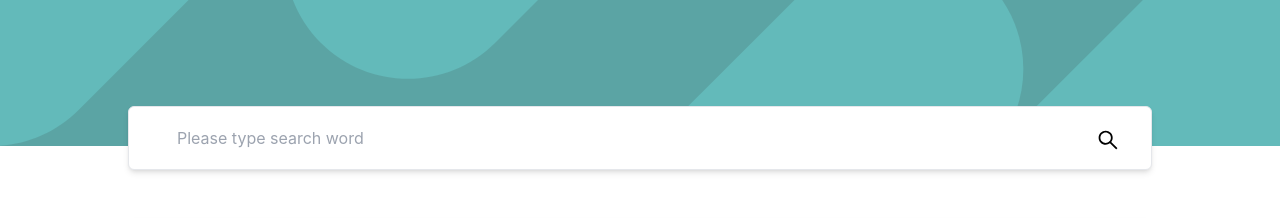
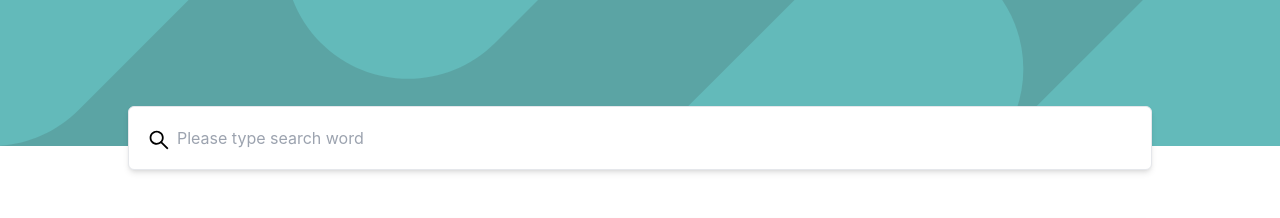
Before and after one commit to TingChiehLin/job-listing-filtering, a React (Create React App) app: page / in a window 1280 px wide. Shown: the top 218 px of the page. Built offline with nearby package versions, Linux system fonts and the light colour scheme.

Commit message:
JST-Refactoring to remove redux

```diff
--- a/src/components/SearchBar.tsx
+++ b/src/components/SearchBar.tsx
@@ -1,5 +1,4 @@
 import { ChangeEvent, FC, useState } from "react";
-import { useDispatch } from "react-redux";
 import { searchFieldActions } from "../store/searchField";
 
 import Tag from "../models/Tag.model";
@@ -8,45 +7,27 @@ import TagBox from "../components/TagBox";
 
 import { AiOutlineSearch, AiOutlineClose } from "react-icons/ai";
 
-const SearchBar: FC = () => {
-  const dispatch = useDispatch();
-  const [tags, setTags] = useState<Tag[]>([]);
-  const [searchText, setsearchText] = useState<string>("");
-  const [isTriger, setIsTriger] = useState<boolean>(false);
+interface SearchBarProps {
+  tags: string[],
+  onAddTag: (tag: string) => void,
+  onRemoveTag: (tag: string) => void,
+  onClearTags: () => void,
+};
 
-  const searchJobListHandler = (event: ChangeEvent<HTMLInputElement>) => {
-    const inputValue = event.target.value;
-    window.addEventListener("keypress", (event: KeyboardEvent) => {
-      if (event.key === "Enter") {
-        setTags([
-          ...tags,
-          { id: Math.random().toString(), searchText: inputValue },
-        ]);
-        setsearchText("");
-      }
-    });
-    setsearchText(inputValue);
-    dispatch(searchFieldActions.searchFieldTextHandler(inputValue));
-    setIsTriger(true);
-  };
-
-  const removeJobItemHandler = (tagId: string) => {
-    if (tags.length === 0) return;
-    setTags((prevTags) => prevTags.filter((tag) => tag.id !== tagId));
-    dispatch(searchFieldActions.searchFieldTextHandler(searchText));
-  };
-
-  const clearJobListHandler = () => {
-    setTags([]);
-    setsearchText("");
-  };
-
-  const switchIconHanlder = () => {
-    setIsTriger(!isTriger);
-  };
+const SearchBar: FC<SearchBarProps> = ({ tags, onAddTag, onRemoveTag, onClearTags }) => {
+  const [searchText, setSearchText] = useState<string>("");
 
   return (
     <div className="relative">
+      <ul
+        className="absolute top-[62px] left-[11.5%] -mt-10 cursor-pointer"
+      >
+        {searchText.length > 0 ? (
+          <AiOutlineClose size={"1.5rem"} onClick={() =>{ setSearchText('') }} />
+        ) : (
+          <AiOutlineSearch size={"1.5rem"} onClick={() =>{}} />
+        )}
+      </ul>
       <input
         className="
                     border
@@ -63,27 +44,29 @@ const SearchBar: FC = () => {
                   "
         type={"search"}
         placeholder={"Please type search word"}
-        onChange={searchJobListHandler}
+        onChange={(e) => { setSearchText(e.target.value) }}
+        onKeyUp={(e) => {
+          if (e.key === 'Enter') {
+            onAddTag(searchText);
+            setSearchText('');
+          }
+        }}
         value={searchText}
       />
       <div className="flex justify-center items-center gap-6 absolute top-4 left-[28rem]">
-        {tags.map((tag: Tag) => (
+        {tags.map((tag: string, index) => (
           <TagBox
-            key={tag.id}
-            id={tag.id}
-            text={tag.searchText}
-            removeJobItemHandler={removeJobItemHandler}
+            key={`tag-${index}`}
+            tag={tag}
+            onDelete={onRemoveTag}
           />
         ))}
       </div>
       <ul
         className="absolute top-[62px] right-[12.5%] -mt-10 cursor-pointer"
-        onClick={switchIconHanlder}
       >
-        {isTriger ? (
-          <AiOutlineClose size={"1.5rem"} onClick={clearJobListHandler} />
-        ) : (
-          <AiOutlineSearch size={"1.5rem"} onClick={clearJobListHandler} />
+        {tags.length > 0 && (
+          <button onClick={onClearTags}>CLEAR</button>
         )}
       </ul>
     </div>
--- a/src/components/TagBox.tsx
+++ b/src/components/TagBox.tsx
@@ -3,19 +3,18 @@ import { FC } from "react";
 import { AiOutlineClose } from "react-icons/ai";
 
 interface TagProps {
-  id: string;
-  text: string;
-  removeJobItemHandler: (tagId: string) => void;
+  tag: string;
+  onDelete: (tag: string) => void;
 }
 
-const TagBox: FC<TagProps> = ({ id, text, removeJobItemHandler }) => {
+const TagBox: FC<TagProps> = ({ tag, onDelete }) => {
   return (
     <div className="flex justify-center items-center bg-Light-Grayish-Cyan">
-      <p className="text-Dark-Cyan font-bold mx-2">{text}</p>
+      <p className="text-Dark-Cyan font-bold mx-2">{tag}</p>
       <AiOutlineClose
         size={"2rem"}
         className="px-1 py-1 font-bold text-white bg-Dark-Cyan hover:bg-Very-Dark-Grayish-Cyan"
-        onClick={() => removeJobItemHandler(id)}
+        onClick={() => onDelete(tag)}
       />
     </div>
   );
--- a/src/layouts/JobListSection.tsx
+++ b/src/layouts/JobListSection.tsx
@@ -1,10 +1,8 @@
-import { FC } from "react";
-import { useSelector } from "react-redux";
-import { RootState } from "../store/index";
+import { FC, useEffect, useState } from "react";
 import JobListItem from "../components/JobListItem";
 import SearchBar from "../components/SearchBar";
 
-interface dataType {
+interface JobInfo {
   id: number;
   company: string;
   logo: string;
@@ -20,27 +18,53 @@ interface dataType {
   tools: any[];
 }
 
-type Props = { jobData: dataType[] };
+type Props = { jobData: JobInfo[] };
 
 const JobListSection: FC<Props> = ({ jobData }) => {
-  const searchText = useSelector((state: RootState) => state.searchField.text);
-  const filterJobListing = jobData.filter((job) => {
-    const lowerCasedSearchText = searchText.toLocaleLowerCase();
-    if (lowerCasedSearchText.length === 0) return true;
-    const filterJobPost =
-      job.languages
-        .map((language) => language.toLocaleLowerCase())
-        .includes(lowerCasedSearchText) ||
-      job.tools
-        .map((tool) => tool.toLocaleLowerCase())
-        .includes(lowerCasedSearchText);
-    return filterJobPost;
-  });
+  const [tags, setTags] = useState<string[]>([]);
+  const [filteredJobs, setFilteredJobs] = useState<JobInfo[]>(jobData);
+
+  useEffect(() => {
+
+    if (tags.length === 0) {
+      setFilteredJobs(jobData);
+      return;
+    }
+
+    const lowerCasedTags = tags.map(t => t.toLocaleLowerCase());
+    setFilteredJobs(jobData.filter(job => {
+      const lowerCasedLanguages = job.languages.map(l => l.toLocaleLowerCase());
+      const lowerCasedTools = job.tools.map(t => t.toLocaleLowerCase());
+
+      const isLanguagesMatched = lowerCasedLanguages.some(l => lowerCasedTags.includes(l));
+      const isToolsMatched = lowerCasedTools.some(t => lowerCasedTags.includes(t));
+
+      return isLanguagesMatched || isToolsMatched;
+    }));
+  }, [tags, jobData]);
 
   return (
     <div className="-mt-10 pb-28">
-      <SearchBar />
-      {filterJobListing.map((post) => (
+      <SearchBar
+        tags={tags}
+        onAddTag={(tag) => {
+          if (tags.includes(tag)) {
+            return;
+          }
+
+          setTags([
+            ...tags,
+            tag,
+          ])
+        }}
+        onRemoveTag={(tag) => {
+          setTags(tags.filter(t => t !== tag));
+        }}
+        onClearTags={() => {
+          setTags([]);
+        }}
+      />
+      {filteredJobs.map((post) => (
         <JobListItem
           key={post.id}
           id={post.id}
```
